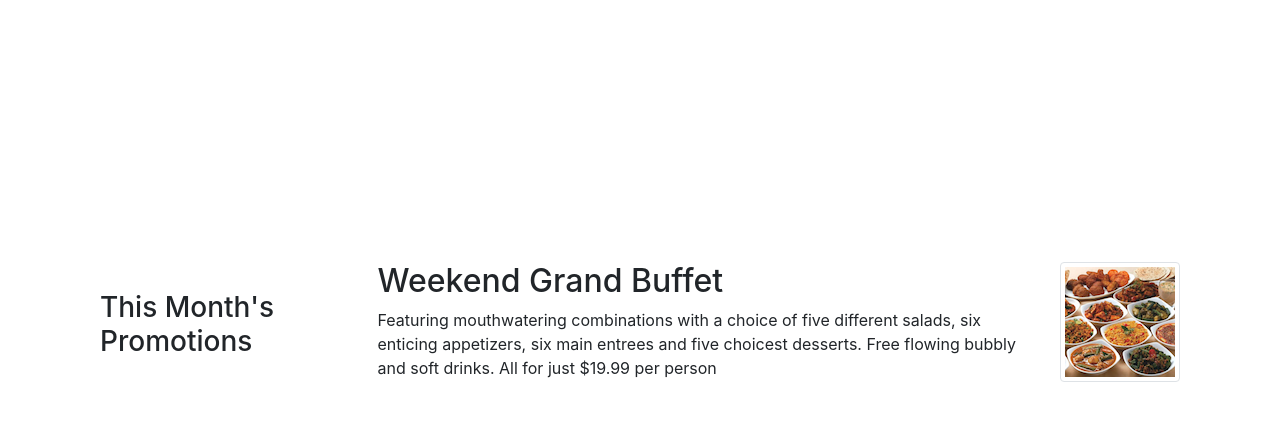
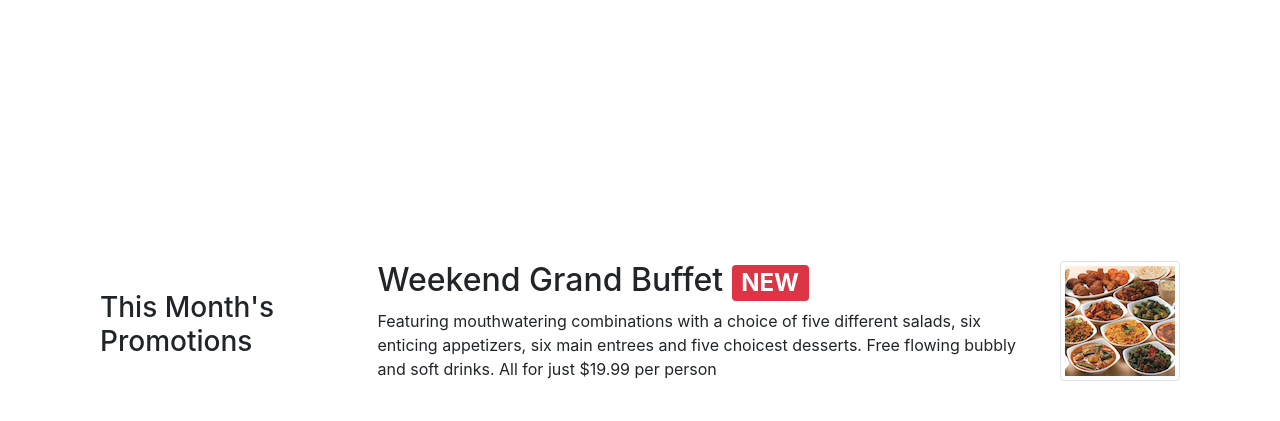
Before and after one commit to Pradyumna-Reddy/ConFusion, a website: page index.html in a window 1280 px wide. Shown: the part 605-1026 px from the top of the page. Drawn offline with nearby package versions, Linux system fonts and the light colour scheme.

Commit message:
Assignment 2.1

```diff
--- a/index.html
+++ b/index.html
@@ -75,7 +75,7 @@
             <div class="col col-sm col-md">
             <div class="media">
                 <div class="media-body">
-                    <h2>Weekend Grand Buffet</h2>
+                    <h2 class="mt-0">Weekend Grand Buffet <span class="badge badge-danger">NEW</span></h2>
                     <div class="d-none d-sm-block">
                       <p>Featuring mouthwatering combinations with a choice of five different salads, six enticing appetizers, six main entrees and five choicest desserts. Free flowing bubbly and soft drinks. All for just $19.99 per person </p>
                     </div>
```
